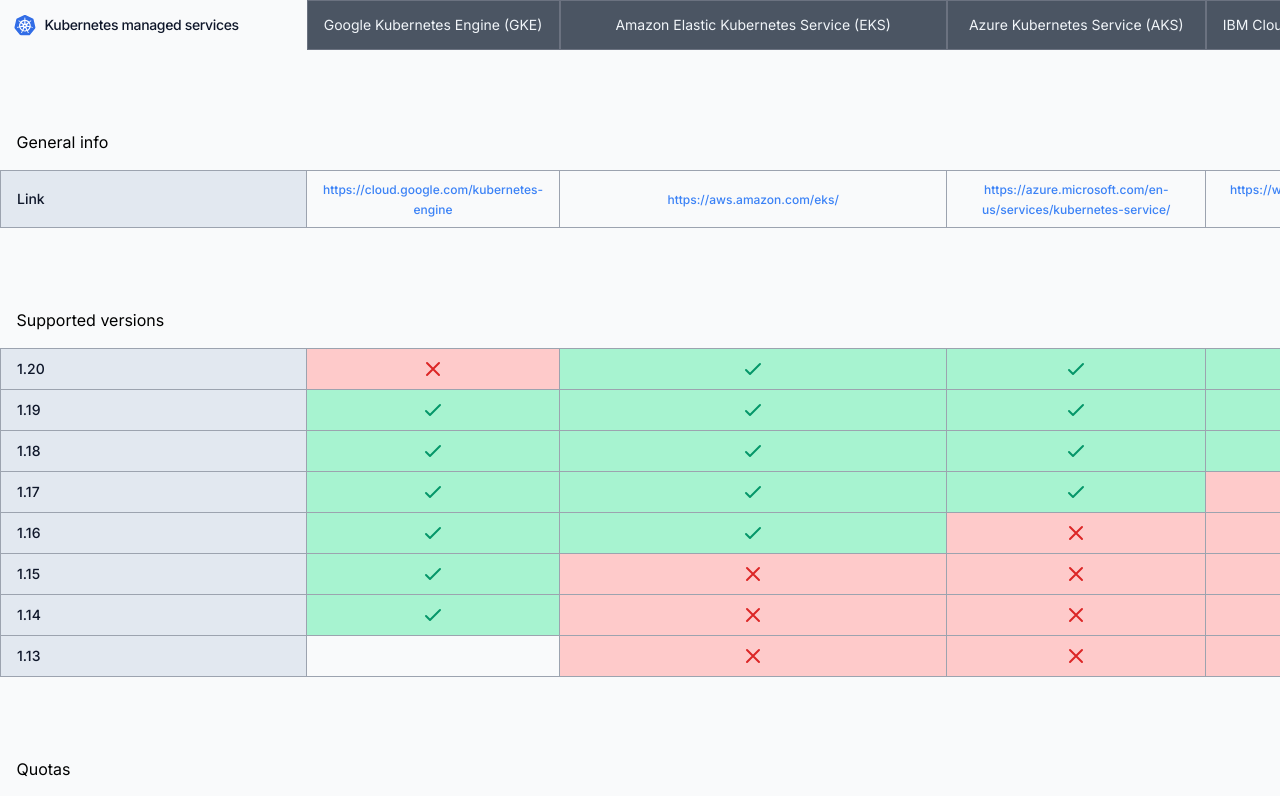
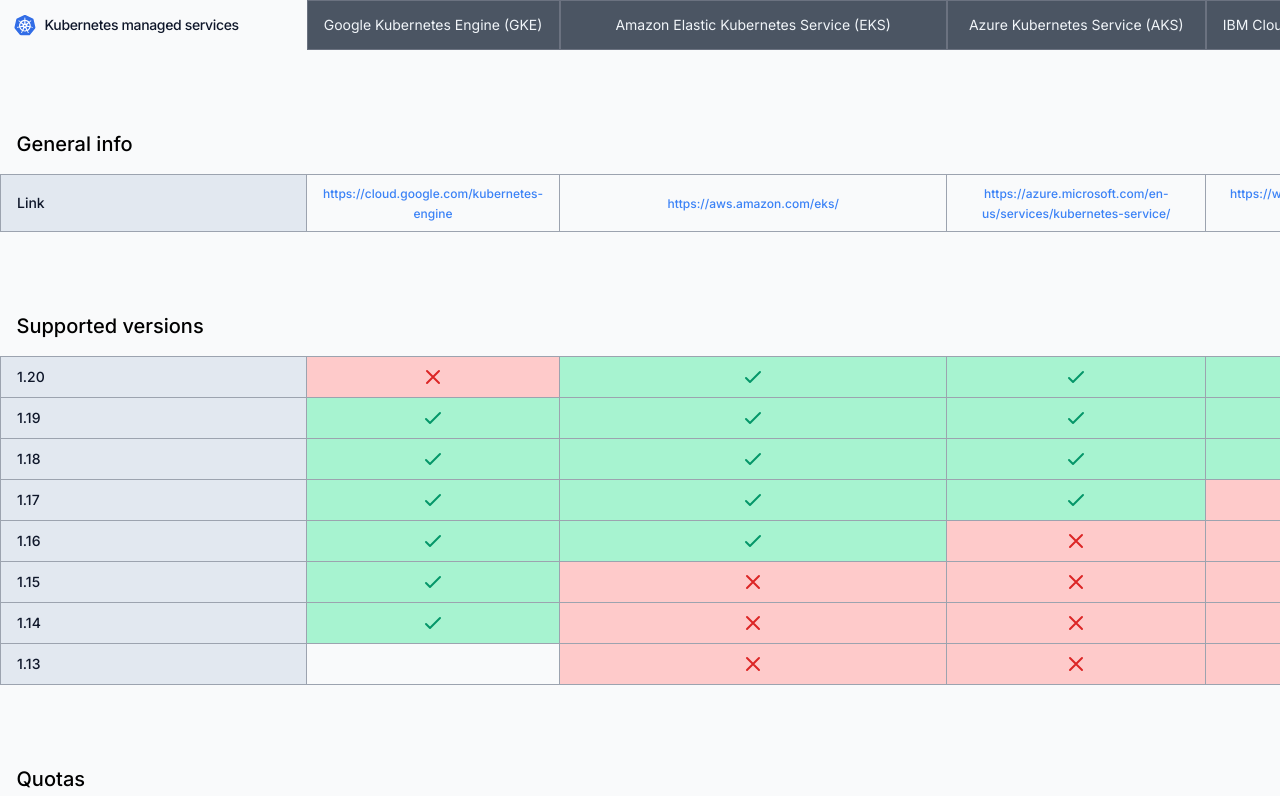
Before and after one commit to salimabsi/kubernetes-managed-services, a Next.js app: page / in a window 1280 px wide. Shown: the top 796 px of the page. Built offline with nearby package versions, Linux system fonts and the light colour scheme.

Commit message:
Fix the font style of the section title in desktop view

```diff
--- a/styles/globals.css
+++ b/styles/globals.css
@@ -79,7 +79,7 @@
     @apply cursor-pointer;
   }
   .desktop-view table tbody tr.sticky-row td.sticky-title span {
-    @apply sticky left-0 p-4 inline-block;
+    @apply sticky left-0 p-4 inline-block text-xl font-medium;
   }
   .desktop-view table tbody tr:not(.sticky-row) {
     @apply text-sm font-medium text-blueGray-900;
```
